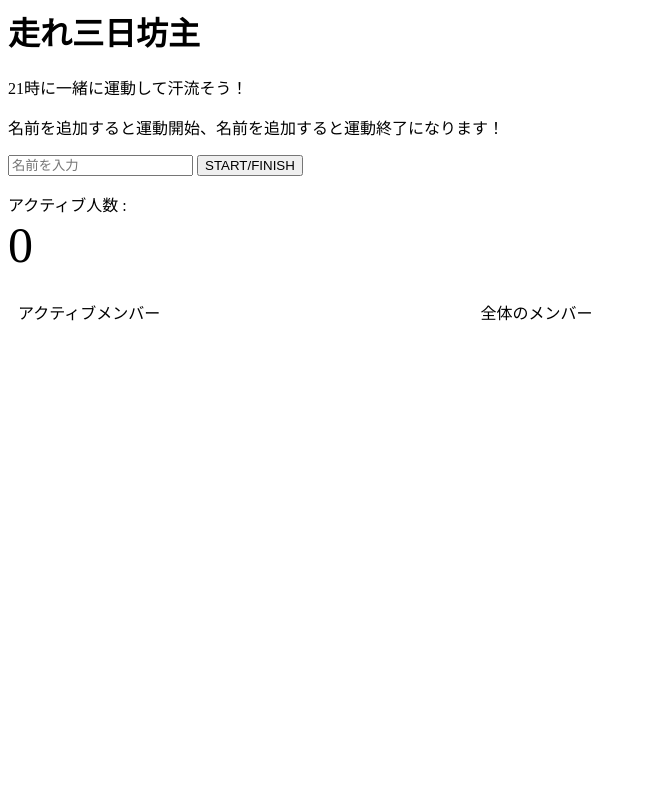
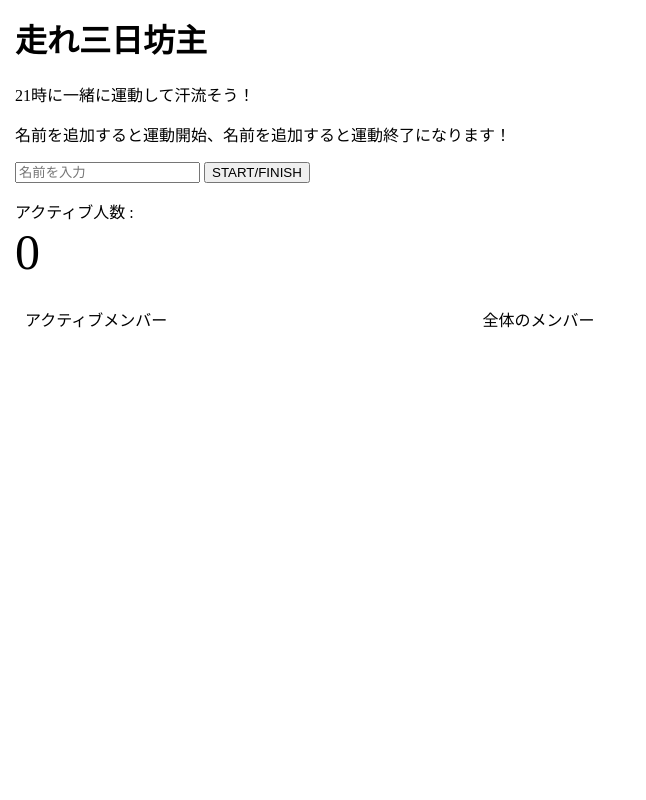
Before and after one commit to enpitut2022/MusclePowerAki, a Flask app: page / in a window 1280 px wide. Shown: the whole page, without its empty margins (0-646 px from the left). Run offline with Flask 2, Linux system fonts and the light colour scheme.

Commit message:
bodyタグにマージンを追加

```diff
--- a/static/css/style.css
+++ b/static/css/style.css
@@ -1,3 +1,7 @@
+body {
+    margin: 15px;
+}
+
 .active-number{
     font-size: 50px;
 }
@@ -7,4 +11,4 @@
 .flex-user div{
     width: 35%;
     padding: 10px;
-  }
+}
```
